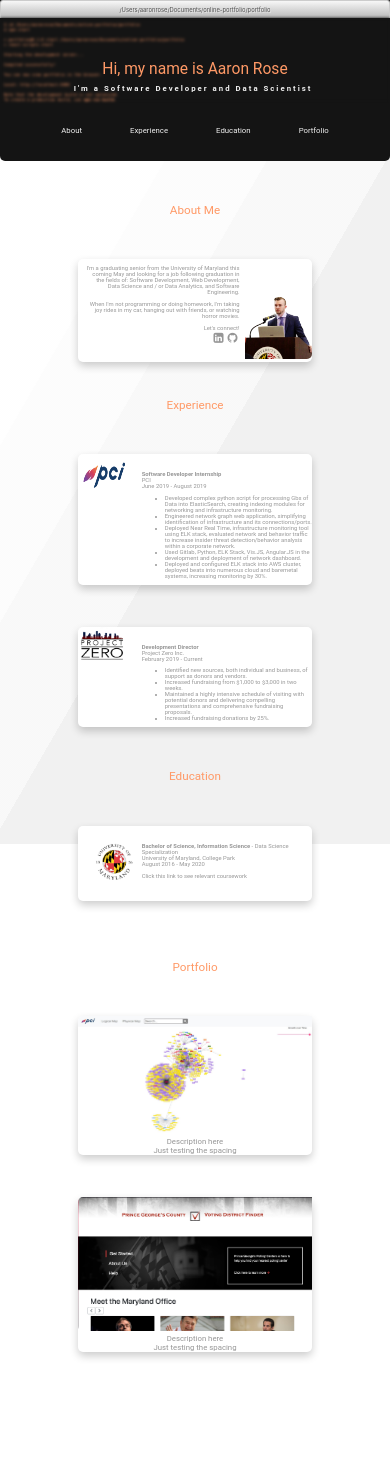
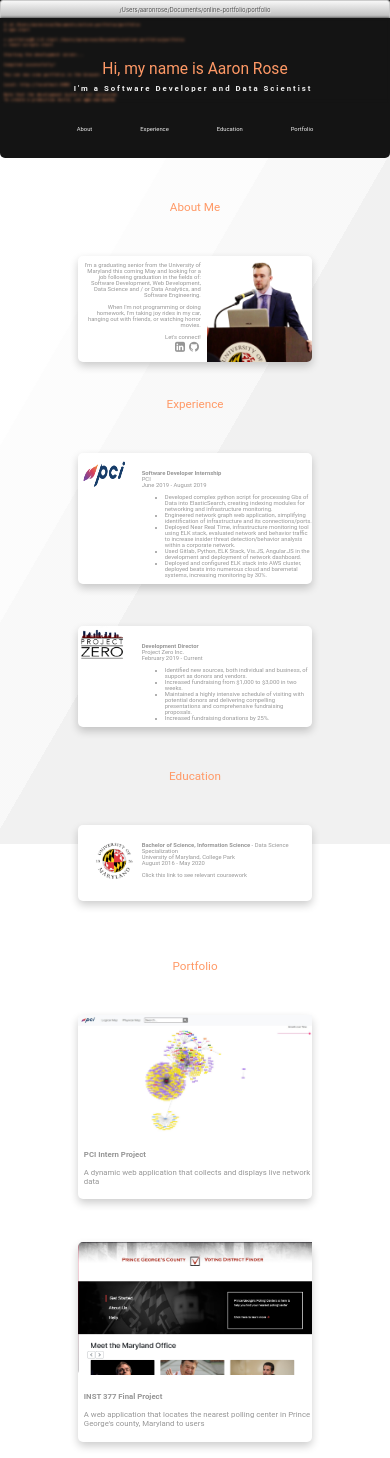
Before and after one commit to aaronrose05/online-portfolio, a React (Create React App) app in the folder portfolio/: page / in a window 390 px wide. Before the commit the page ends 1368 px from the top, so only its background shows below. Built offline with nearby package versions, Linux system fonts and the light colour scheme.

Commit message:
Removed anchor tags from URL when using navbar, minor styling fixes

```diff
--- a/portfolio/package.json
+++ b/portfolio/package.json
@@ -13,6 +13,8 @@
     "react-elastic-carousel": "^0.4.1",
     "react-router-dom": "^5.1.2",
     "react-scripts": "3.4.1",
+    "react-scroll-to": "^3.0.0-beta.6",
+    "react-scroll-to-component": "^1.0.2",
     "react-transition-group": "^4.3.0"
   },
   "scripts": {
--- a/portfolio/src/components/about.js
+++ b/portfolio/src/components/about.js
@@ -23,14 +23,7 @@ class About extends React.Component{
                         <a href="https://www.linkedin.com/in/aaronrose05/"><i className="fa fa-linkedin-square icon"></i></a>
                         <a href="https://github.com/aaronrose05"><i className="fa fa-github icon"></i></a>
                     </div>
-                    <div className="about-image-wrapper">
-                        <div className="about-image-filler">
-
-                        </div>
-                        <div className="about-image-filler-bottom">
-                            <img className="about-image" alt="Me" src={require('../assets/profile_picture.png')} />
-                        </div>
-                    </div>
+                        <img className="about-image" alt="Me" src={require('../assets/profile_picture.png')} />
                 </div>
             </div>
         )
--- a/portfolio/src/components/classlist.js
+++ b/portfolio/src/components/classlist.js
@@ -2,14 +2,21 @@ import React from 'react';
 import './styles.css';
 import { Link } from 'react-router-dom';
 import Collapsible from 'react-collapsible';
+import ScrollToTop from './scrollbutton';
 
 class ClassList extends React.Component{
+    componentDidMount() {
+        window.scrollTo(0, 0)
+    }
 
     render(){
         return(
             <div className="classlist">
                 <div className="ext_navbar">
                     <Link to="/"><img alt="My Logo" src={require('../assets/AR_Logo_Final.png')} /></Link>
+                    <div className="ext_navbar_text">
+                        <i class="fa fa-arrow-left"></i> Back to home
+                    </div>
                 </div>
                 <div className="classlist-body">
                     Test
@@ -61,6 +68,7 @@ class ClassList extends React.Component{
                         <p> Examines the theories, concepts, and principles of information, information representation and organization, record structures, description, and classification. Topics to be covered in this course include the methods and strategies to develop systems for storage, organization, and retrieval of information in a variety of organizational and institutional settings, as well as policy, ethical, and social implications of these systems. </p>
                     </Collapsible>
                 </div>
+                <ScrollToTop />
             </div>
         )
     }
--- a/portfolio/src/components/inst377_read_more.js
+++ b/portfolio/src/components/inst377_read_more.js
@@ -1,6 +1,7 @@
 import React from 'react';
 import './styles.css';
 import { Link } from 'react-router-dom';
+import ScrollToTop from './scrollbutton';
 import AwesomeSlider from 'react-awesome-slider';
 import 'react-awesome-slider/dist/styles.css';
 import home from '../assets/377_home.png';
@@ -9,6 +10,9 @@ import results from '../assets/377_results.png';
 import search from '../assets/377_search.png';
 
 class INSTReadMore extends React.Component{
+    componentDidMount() {
+        window.scrollTo(0, 0)
+    }
 
     render(){
         return(
@@ -16,7 +20,7 @@ class INSTReadMore extends React.Component{
                 <div className="ext_navbar">
                     <Link to="/"><img alt="My Logo" src={require('../assets/AR_Logo_Final.png')} /></Link>
                     <div className="ext_navbar_text">
-                        Back to home
+                        <i class="fa fa-arrow-left"></i> Back to home
                     </div>
                 </div>
                 <div className="image-slider">
@@ -30,8 +34,8 @@ class INSTReadMore extends React.Component{
                 <div className="read-more-content">
                     <h1>Project Description</h1>
                     Insert description about project
-                    <h1> Project Timeline </h1>
-                    Insert timeline from project
+                    <h1> Project Process </h1>
+                    Insert project process description
                     <h1> Technologies used: </h1>
                 </div>
                 <div className="technologies">
@@ -80,6 +84,7 @@ class INSTReadMore extends React.Component{
                         </div>
                     </div>
                 </div>
+                <ScrollToTop />
             </div>
         )
     }
--- a/portfolio/src/components/navbar.js
+++ b/portfolio/src/components/navbar.js
@@ -2,13 +2,34 @@ import React from 'react';
 import './styles.css';
 
 class Navbar extends React.Component{
+
+    onClickAbout(e) {
+        e && e.preventDefault(); // to avoid the link from redirecting
+        document.getElementById("about").scrollIntoView();
+        }
+
+    onClickExperience(e) {
+        e && e.preventDefault(); // to avoid the link from redirecting
+        document.getElementById("experience").scrollIntoView();
+        }
+
+    onClickEducation(e) {
+        e && e.preventDefault(); // to avoid the link from redirecting
+        document.getElementById("education").scrollIntoView();
+        }
+
+    onClickPortfolio(e) {
+        e && e.preventDefault(); // to avoid the link from redirecting
+        document.getElementById("portfolio").scrollIntoView();
+        }
+
     render(){
         return(
             <div className="navbar">
-                <li> <a href="#about"> About </a> </li>
-                <li> <a href="#experience"> Experience </a> </li>
-                <li> <a href="#education"> Education </a> </li>
-                <li> <a href="#portfolio"> Portfolio </a> </li>
+                <li> <p onClick={this.onClickAbout.bind(this)}> About </p> </li>
+                <li> <p onClick={this.onClickExperience.bind(this)}> Experience </p> </li>
+                <li> <p onClick={this.onClickEducation.bind(this)}> Education </p> </li>
+                <li> <p onClick={this.onClickPortfolio.bind(this)}> Portfolio </p> </li>
             </div>
         )
     }
--- a/portfolio/src/components/pci_read_more.js
+++ b/portfolio/src/components/pci_read_more.js
@@ -6,8 +6,12 @@ import 'react-awesome-slider/dist/styles.css';
 import pic1 from '../assets/intern_project1.JPG';
 import pic2 from '../assets/intern_project2.JPG';
 import pic4 from '../assets/intern_project4.JPG';
+import ScrollToTop from './scrollbutton';
 
 class PCIReadMore extends React.Component{
+    componentDidMount() {
+        window.scrollTo(0, 0)
+    }
 
     render(){
         return(
@@ -15,7 +19,7 @@ class PCIReadMore extends React.Component{
                 <div className="ext_navbar">
                     <Link to="/"><img alt="My Logo" src={require('../assets/AR_Logo_Final.png')} /></Link>
                     <div className="ext_navbar_text">
-                        Back to home
+                        <i class="fa fa-arrow-left"></i> Back to home
                     </div>
                 </div>
                 <div className="image-slider">
@@ -28,8 +32,8 @@ class PCIReadMore extends React.Component{
                 <div className="read-more-content">
                     <h1>Project Description</h1>
                     Insert description about project
-                    <h1> Project Timeline </h1>
-                    Insert timeline from project
+                    <h1> Project Process </h1>
+                    Insert project process description
                     <h1> Technologies used: </h1>
                 </div>
                 <div className="technologies">
@@ -86,6 +90,7 @@ class PCIReadMore extends React.Component{
                         </div>
                     </div>
                 </div>
+                <ScrollToTop />
             </div>
         )
     }
--- a/portfolio/src/components/portfolio.js
+++ b/portfolio/src/components/portfolio.js
@@ -18,9 +18,12 @@ class Portfolio extends React.Component{
                          </div>
                     </div>
                     <div className="portfolio-desc-wrapper">
-                        Description here
-                        <br />
-                        Just testing the spacing
+                        <p>
+                            <strong>PCI Intern Project</strong>
+                            <br />
+                            <br />
+                            A dynamic web application that collects and displays live network data
+                        </p>
                     </div>
                 </div>
 
@@ -36,9 +39,12 @@ class Portfolio extends React.Component{
                         </div>
                     </div>
                     <div className="portfolio-desc-wrapper">
-                        Description here
-                        <br />
-                        Just testing the spacing
+                        <p>
+                            <strong>INST 377 Final Project</strong>
+                            <br />
+                            <br />
+                            A web application that locates the nearest polling center in Prince George's county, Maryland to users
+                        </p>
                     </div>
                 </div>
             </div>
--- a/portfolio/src/components/styles.css
+++ b/portfolio/src/components/styles.css
@@ -80,6 +80,10 @@ html {
     text-decoration: none;
   }
 
+  .ext_navbar_text i{
+    padding-right: 0.5vw;
+  }
+
   .ext_navbar_text Link{
     text-decoration: none;
   }
@@ -102,7 +106,7 @@ html {
     padding: 12px;
   }
 
-  .navbar li a {
+  .navbar li p {
     display: inline-block;
     padding: 12px;
     color: rgb(240, 240, 240);
@@ -111,10 +115,12 @@ html {
     font-family: 'Roboto';
     border-bottom: 2px solid transparent; /* <- here */
     transition: border-bottom 0.35s;
+    cursor: default;
+    margin: 0;
   }
 
   /* Navbar links on mouse-over */
-  .navbar a:hover {
+  .navbar p:hover {
     border-bottom: 2px solid #FF9966;
     color: #FF9966;
   }
@@ -285,7 +291,7 @@ display: inline-block;
 }
 
 .overlay-button-377{
-  margin-top: 5.5vw;
+  margin-top: 4.5vw;
   width: 50%;
   height: 20%;
   font-family: 'Roboto';
@@ -312,6 +318,11 @@ display: inline-block;
   font-family: 'Roboto';
   color: rgb(150, 150, 150);
   font-size: 1.5vw;
+  justify-content: center;
+  align-items: center;
+  text-align: left;
+  padding: 1.5vw;
+
 }
 
 .portfolio-image {
@@ -446,17 +457,6 @@ display: inline-block;
 .about-image-wrapper {
   width: 30%;
   height: 70%;
-  display: flex;
-  flex-direction: column;
-}
-
-.about-image-filler{
-  height: 30%;
-  padding-top: 50%;
-}
-
-.about-image-filler-bottom{
-  height: 70%;
 }
 
 .about-desc-wrapper {
@@ -476,6 +476,9 @@ display: inline-block;
   height: 100%;
   align-items: center;
   border-bottom-right-radius: 5px;
+  float: right;
+  width: 45%;
+  height: auto;
 }
 
 .icon{
@@ -659,7 +662,7 @@ display: inline-block;
   }
 
   .overlay-button-377{
-    margin-top: 10.5vw;
+    margin-top: 7vw;
     font-size: 2vw;
   }
 
```
Also changed, not shown: 1 other file (tests, documents, lock files or other folders).
